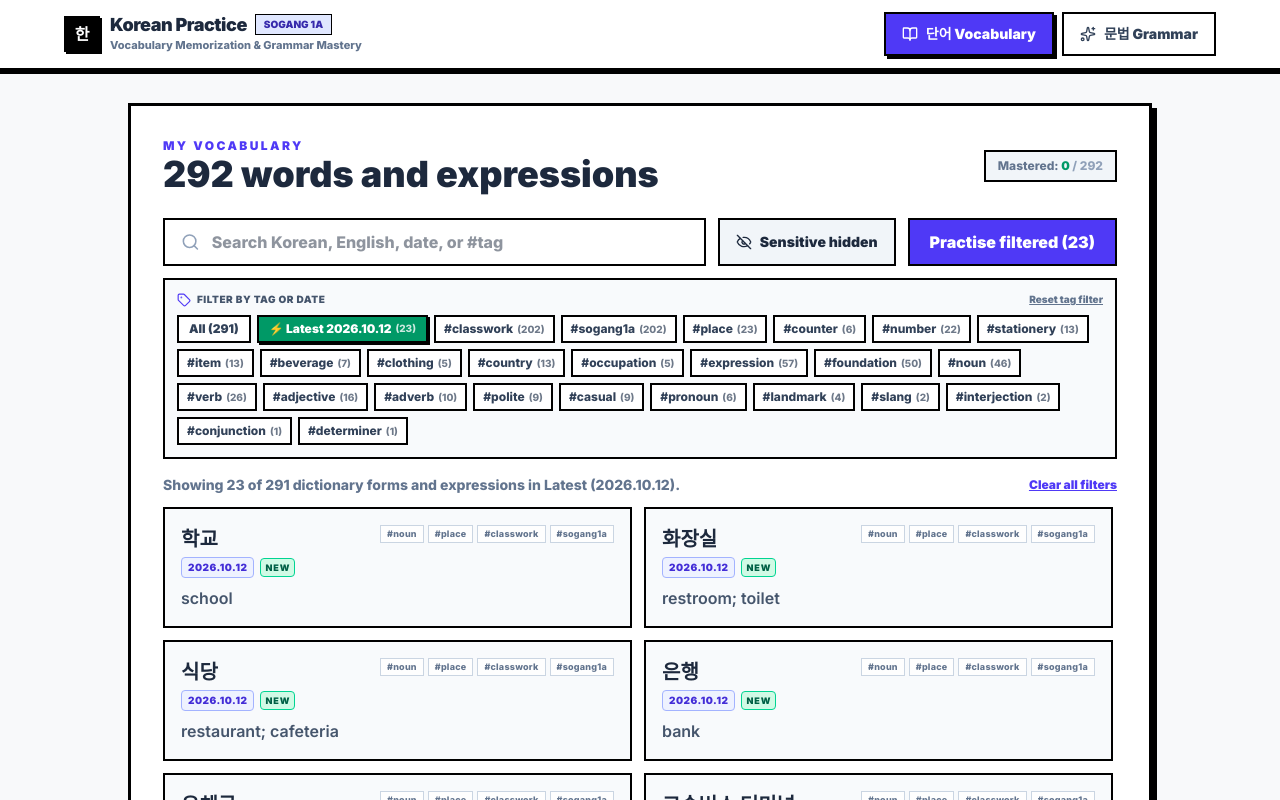
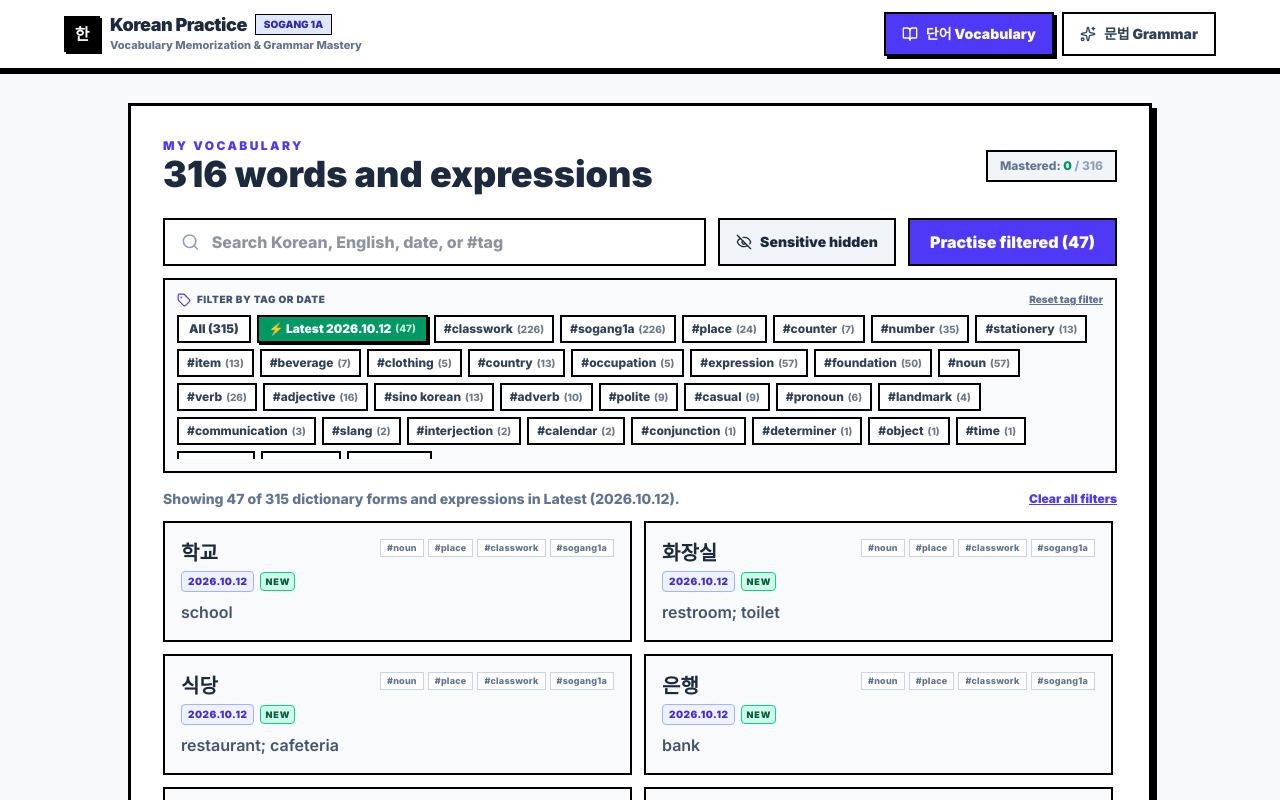
Before and after one commit to senskorea/korean-sentence-builder, a React (Vite) app: page / in a window 1280 px wide. Shown: the top 800 px of the page. Built offline with nearby package versions, Linux system fonts and the light colour scheme.

Commit message:
feat: add 24 Sogang 1A Unit Prep 4 & Unit 1 vocabulary entries (2026.10.12)

```diff
--- a/src/data/personalLearning.ts
+++ b/src/data/personalLearning.ts
@@ -267,6 +267,30 @@ const entries: PersonalVocabEntry[] = [
 
 
 
+  ["극장", "theater / cinema", ["noun", "place", "classwork", "sogang1a"], "2026.10.12"],
+  ["가위", "scissors", ["noun", "object", "classwork", "sogang1a"], "2026.10.12"],
+  ["층", "floor counter", ["noun", "counter", "classwork", "sogang1a"], "2026.10.12"],
+  ["전화번호", "phone number", ["noun", "communication", "classwork", "sogang1a"], "2026.10.12"],
+  ["핸드폰 번호", "mobile phone number", ["noun", "communication", "classwork", "sogang1a"], "2026.10.12"],
+  ["생일", "birthday", ["noun", "calendar", "classwork", "sogang1a"], "2026.10.12"],
+  ["내일", "tomorrow", ["noun", "calendar", "time", "classwork", "sogang1a"], "2026.10.12"],
+  ["표", "ticket", ["noun", "travel", "classwork", "sogang1a"], "2026.10.12"],
+  ["신문", "newspaper", ["noun", "media", "classwork", "sogang1a"], "2026.10.12"],
+  ["이메일", "email address", ["noun", "communication", "classwork", "sogang1a"], "2026.10.12"],
+  ["친구", "friend", ["noun", "people", "classwork", "sogang1a"], "2026.10.12"],
+  ["일", "one (Sino Korean 1)", ["number", "sino korean", "classwork", "sogang1a"], "2026.10.12"],
+  ["이", "two (Sino Korean 2)", ["number", "sino korean", "classwork", "sogang1a"], "2026.10.12"],
+  ["삼", "three (Sino Korean 3)", ["number", "sino korean", "classwork", "sogang1a"], "2026.10.12"],
+  ["사", "four (Sino Korean 4)", ["number", "sino korean", "classwork", "sogang1a"], "2026.10.12"],
+  ["오", "five (Sino Korean 5)", ["number", "sino korean", "classwork", "sogang1a"], "2026.10.12"],
+  ["육", "six (Sino Korean 6)", ["number", "sino korean", "classwork", "sogang1a"], "2026.10.12"],
+  ["칠", "seven (Sino Korean 7)", ["number", "sino korean", "classwork", "sogang1a"], "2026.10.12"],
+  ["팔", "eight (Sino Korean 8)", ["number", "sino korean", "classwork", "sogang1a"], "2026.10.12"],
+  ["구", "nine (Sino Korean 9)", ["number", "sino korean", "classwork", "sogang1a"], "2026.10.12"],
+  ["십", "ten (Sino Korean 10)", ["number", "sino korean", "classwork", "sogang1a"], "2026.10.12"],
+  ["백", "one hundred (100)", ["number", "sino korean", "classwork", "sogang1a"], "2026.10.12"],
+  ["천", "one thousand (1000)", ["number", "sino korean", "classwork", "sogang1a"], "2026.10.12"],
+  ["만", "ten thousand (10000)", ["number", "sino korean", "classwork", "sogang1a"], "2026.10.12"],
 ];
 
 export const PERSONAL_VOCABULARY: PersonalVocabItem[] = entries.map(([korean, english, tags, dateAdded]) => ({
```
